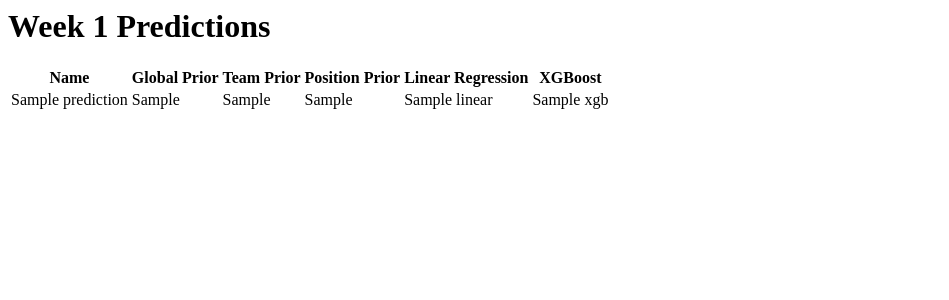
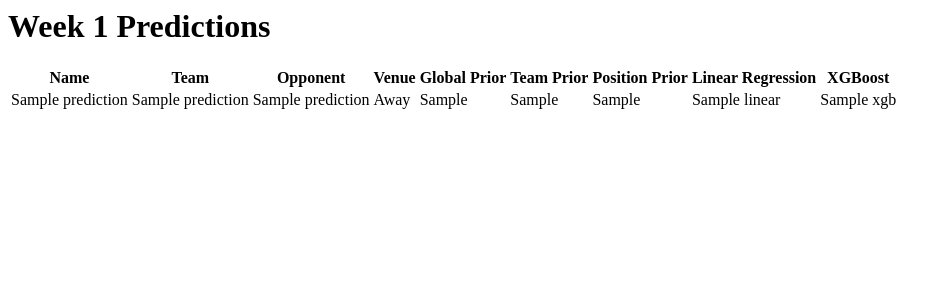
Before and after one commit to joconnor-ml/forecasting-fantasy-football, a Flask app: page /list in a window 1280 px wide. Shown: the top 300 px of the page, without its empty margins (0-949 px from the left). Run offline with Flask 2, Linux system fonts and the light colour scheme; a database or web service that is not in the repository returns one stand-in record (values such as "Sample title").

Commit message:
Add details to prediction page

```diff
--- a/webapp/app.py
+++ b/webapp/app.py
@@ -17,7 +17,7 @@ def hello_world():
 @app.route("/list")
 def lists():
     # Display the all Tasks
-    preds = pred_db.find().sort("linear", DESCENDING)
+    preds = pred_db.find().sort("xgb", DESCENDING)
     titles = preds[0].keys()
     return render_template('index.html', preds=preds, titles=titles)
 
--- a/webapp/templates/index.html
+++ b/webapp/templates/index.html
@@ -8,6 +8,9 @@
 <table>
     <tr id="row">
         <th>Name</th>
+        <th>Team</th>
+        <th>Opponent</th>
+        <th>Venue</th>
         <th>Global Prior</th>
         <th>Team Prior</th>
         <th>Position Prior</th>
@@ -16,7 +19,10 @@
     </tr>
     {% for pred in preds %}
     <tr class="datas">
-        <td>{{ pred["name"] }}</td>
+        <td>{{ pred["web_name"] }}</td>
+        <td>{{ pred["name_x"] }}</td>
+        <td>{{ pred["name_y"] }}</td>
+        <td>{{ "Home" if pred["is_home"] else "Away" }}</td>
         <td>{{ pred["bayes_global_prior"] }}</td>
         <td>{{ pred["bayes_team_prior"] }}</td>
         <td>{{ pred["bayes_position_prior"] }}</td>
```
